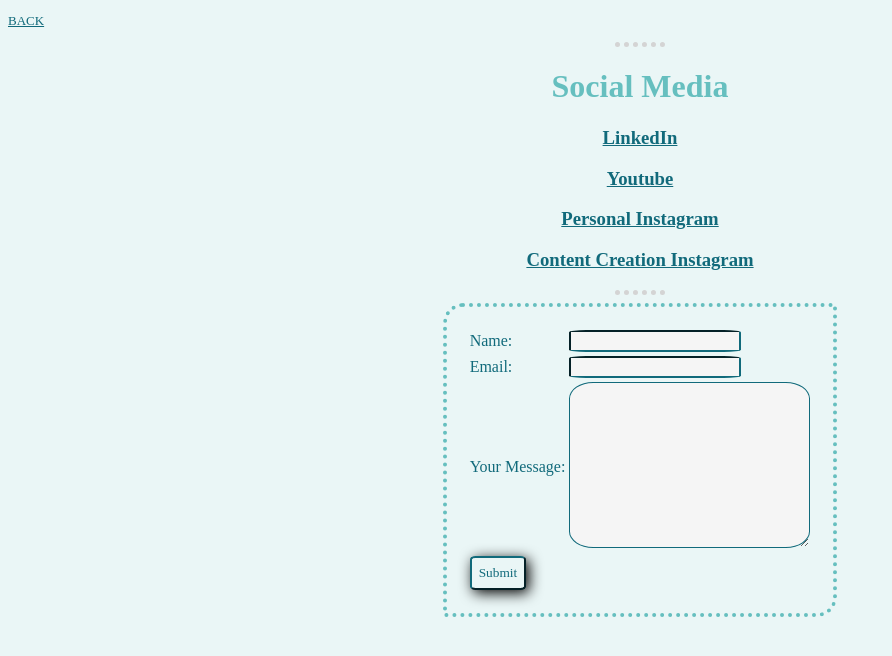
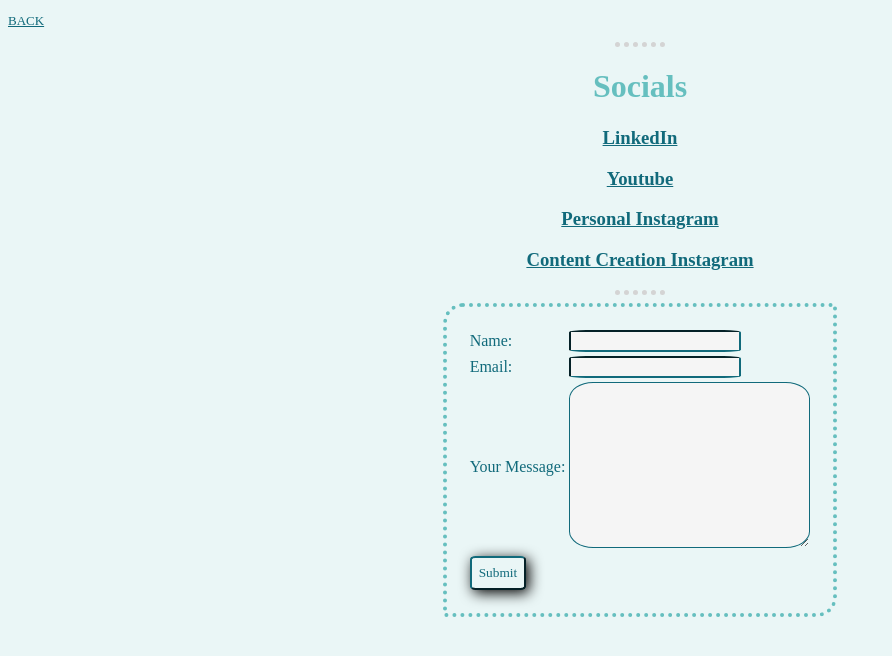
Before and after one commit to AdityaMogha7/Profile-1, a plain HTML site: page Contact.html in a window 1280 px wide. Shown: the whole page, without its empty margins (0-892 px from the left). Drawn offline with Linux system fonts and the light colour scheme.

Commit message:
Add files via upload

```diff
--- a/Contact.html
+++ b/Contact.html
@@ -10,7 +10,7 @@
 <body>
     <p><a href="index.html">BACK</a></p>
     <hr>
-    <center><h1>Social Media</h1></center>
+    <center><h1>Socials</h1></center>
     <h3><center><a href="https://www.linkedin.com/in/aditya-mogha-8844b2210/">LinkedIn</a></center></h3>
     <h3><center><a href="https://www.youtube.com/@ApexGamingYt">Youtube</a></center></h3>
     <h3><center><a href="https://www.instagram.com/aditya_mogha/">Personal Instagram</a></center></h3>
```
